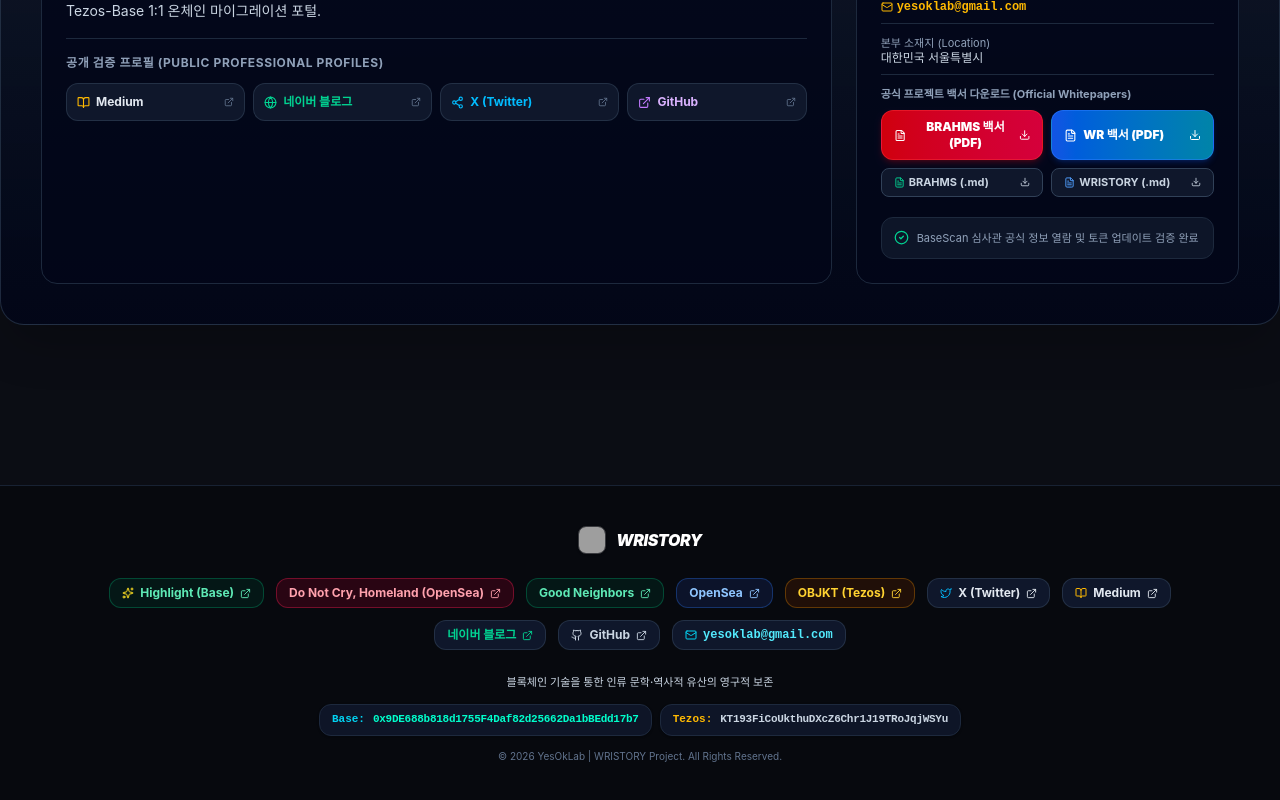
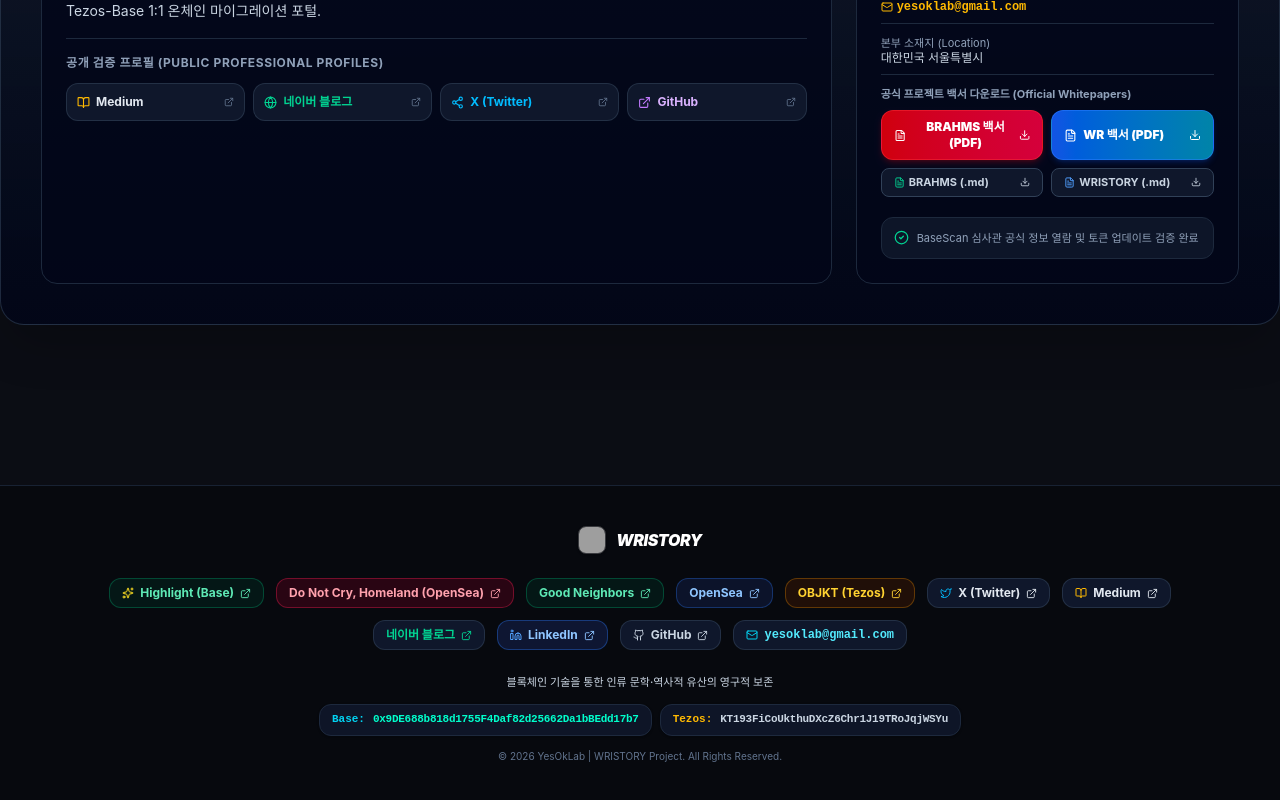
Before and after one commit to yesoklab/wristory-portal-v2, a React (Vite) app: page / in a window 1280 px wide. Shown: the part 4195-4995 px from the top of the page. Built offline with nearby package versions, Linux system fonts and the light colour scheme; no server answers; grey boxes are pictures that could not be loaded; what @airgap/beacon-sdk, @taquito/beacon-wallet, @taquito/taquito would draw is missing.

Commit message:
Add LinkedIn link and icon to App component
Added a LinkedIn link with an icon to the application.

```diff
--- a/src/App.tsx
+++ b/src/App.tsx
@@ -20,7 +20,8 @@ import {
   ShieldAlert,
   Github,
   Scale,
-  BookOpen
+  BookOpen,
+  Linkedin
 } from 'lucide-react';
 import LandingPageView from './views/LandingPageView';
 import GuideView from './views/GuideView';
@@ -579,6 +580,16 @@ const App: React.FC = () => {
               <ExternalLink size={11} />
             </a>
             <a
+              href="https://www.linkedin.com/in/yesoklab"
+              target="_blank"
+              rel="noopener noreferrer"
+              className="px-3 py-1.5 bg-blue-950/50 hover:bg-blue-900/70 text-blue-300 border border-blue-500/35 rounded-xl font-bold transition-all flex items-center gap-1.5 active:scale-95"
+            >
+              <Linkedin size={12} className="text-blue-400" />
+              <span>LinkedIn</span>
+              <ExternalLink size={11} />
+            </a>
+            <a
               href={GITHUB_URL}
               target="_blank"
               rel="noopener noreferrer"
```
